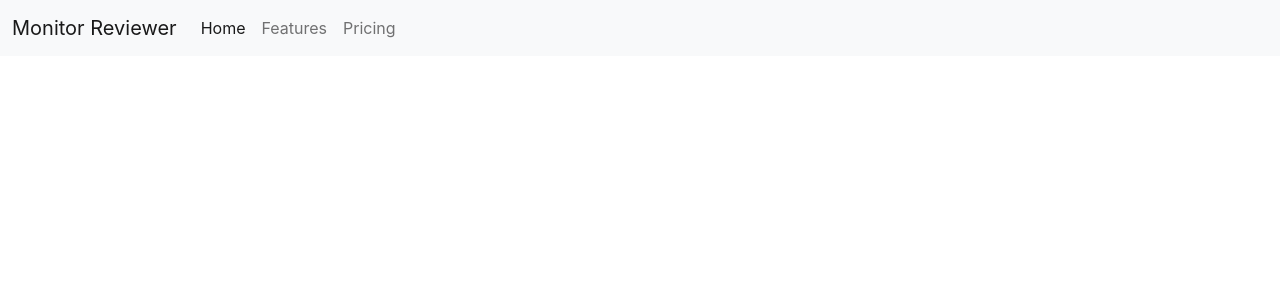
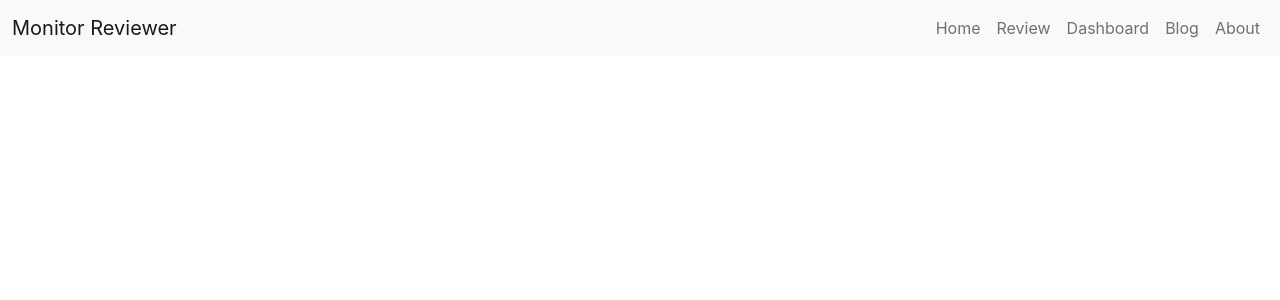
Before and after one commit to Sherlock67/product-analysis-react, a React (Create React App) app: page / in a window 1280 px wide. Shown: the top 300 px of the page. Built offline with nearby package versions, Linux system fonts and the light colour scheme.

Commit message:
navbar-done

```diff
--- a/src/Component/Navbar/Navbar.js
+++ b/src/Component/Navbar/Navbar.js
@@ -19,21 +19,31 @@ const Navbar = () => {
           >
             <span className="navbar-toggler-icon"></span>
           </button>
-          <div className="collapse navbar-collapse" id="navbarNav">
+          <div className="collapse navbar-collapse justify-content-end" id="navbarNav">
             <ul className="navbar-nav">
               <li className="nav-item">
-                <a className="nav-link active" aria-current="page" href="#">
+                <a className="nav-link " aria-current="page" href="#">
                   Home
                 </a>
               </li>
               <li className="nav-item">
                 <a className="nav-link" href="#">
-                  Features
+                  Review
                 </a>
               </li>
               <li className="nav-item">
                 <a className="nav-link" href="#">
-                  Pricing
+                  Dashboard
+                </a>
+              </li>
+              <li className="nav-item">
+                <a className="nav-link" href="#">
+                  Blog
+                </a>
+              </li>
+              <li className="nav-item">
+                <a className="nav-link" href="#">
+                  About
                 </a>
               </li>
 
```
